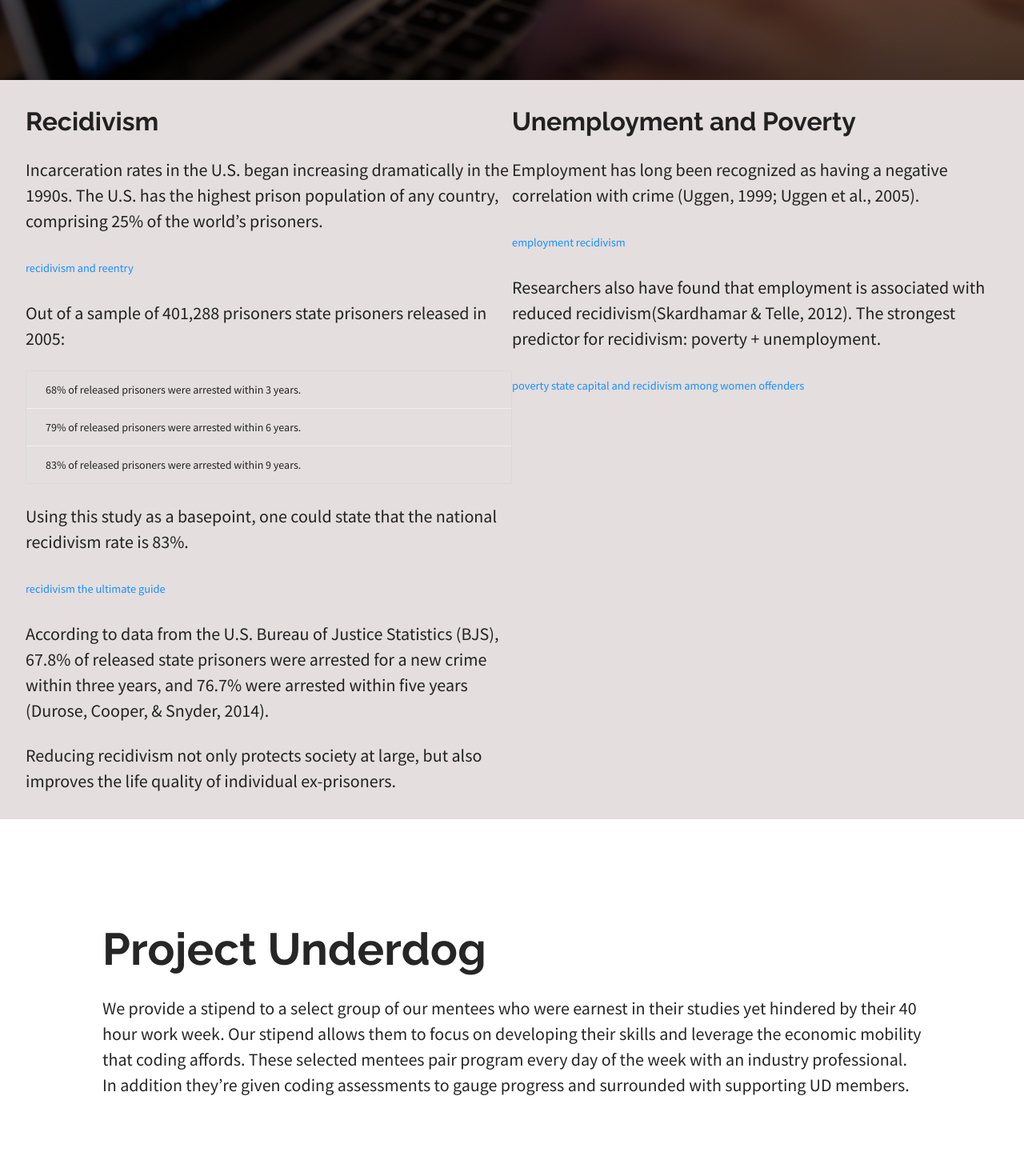
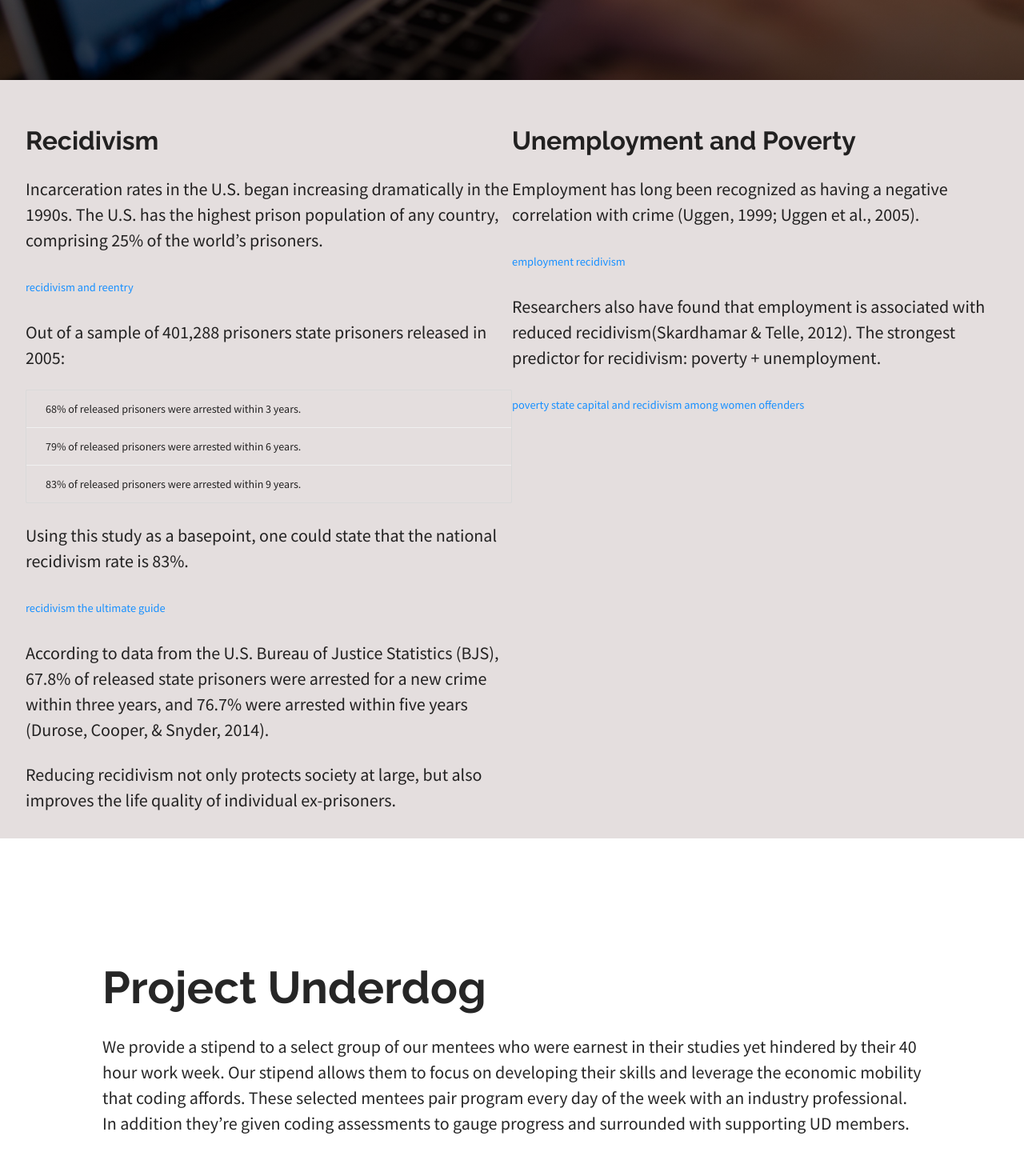
Before and after one commit to Underdog-Devs/website, a React (Create React App) app: page / in a window 1280 px wide. Shown: the part 580-2050 px from the top of the page at 80% size. Built offline with nearby package versions, Linux system fonts and the light colour scheme; a web font is replaced by a local one.

Commit message:
added more padding for the headers

```diff
--- a/src/CSS/globalStyles.module.css
+++ b/src/CSS/globalStyles.module.css
@@ -11,12 +11,12 @@
   font-size: 56px;
   line-height: 68px;
   letter-spacing: 0.2px;
-  padding-bottom: 1.5rem;
+  padding: 1.5rem 0;
 }
 .headerTextmed {
   font-size: 32px;
   line-height: 40px;
-  padding-bottom: 1.5rem;
+  padding: 1.5rem 0;
 }
 @media screen and (max-width: 600px) {
   .normalP {
```
